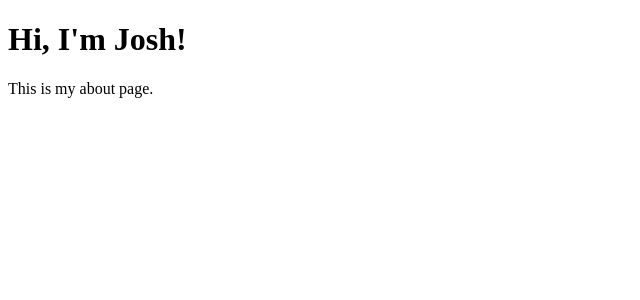
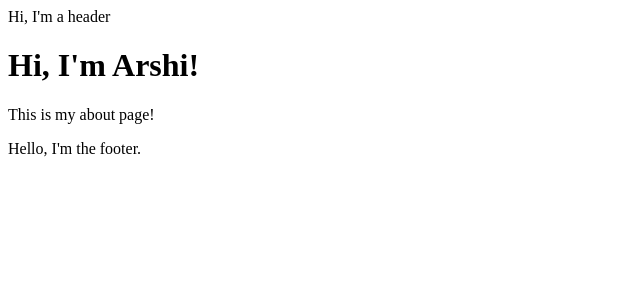
Before and after one commit to middleverse/huascaran, a SvelteKit app: page /about in a window 1280 px wide. Shown: the top 300 px of the page, without its empty margins (0-640 px from the left). Built offline with nearby package versions, Linux system fonts and the light colour scheme.

Commit message:
added layout

```diff
--- a/package.json
+++ b/package.json
@@ -27,7 +27,8 @@
 		"svelte-preprocess": "^4.10.6",
 		"tslib": "^2.3.1",
 		"typescript": "^4.7.4",
-		"vite": "^3.1.0"
+		"vite": "^3.1.0",
+		"vite-plugin-restart": "^0.2.0"
 	},
 	"type": "module"
 }
--- /dev/null
+++ b/src/routes/+layout.svelte
@@ -0,0 +1,8 @@
+<!-- +layout.svelte -->
+<header>Hi, I'm a header</header>
+
+<main>
+	<slot />
+</main>
+
+<footer>Hello, I'm the footer.</footer>
--- a/src/routes/about/+page.svelte
+++ b/src/routes/about/+page.svelte
@@ -1,4 +1,4 @@
 <!-- about/+page.svelte -->
-<h1>Hi, I'm Josh!</h1>
+<h1>Hi, I'm Arshi!</h1>
 
-<p>This is my about page.</p>
+<p>This is my about page!</p>
--- a/vite.config.ts
+++ b/vite.config.ts
@@ -1,5 +1,6 @@
 import { sveltekit } from '@sveltejs/kit/vite';
 import type { UserConfig } from 'vite';
+import ViteRestart from 'vite-plugin-restart';
 
 const config: UserConfig = {
 	plugins: [sveltekit()],
```
Also changed, not shown: 1 other file (tests, documents, lock files or other folders).
